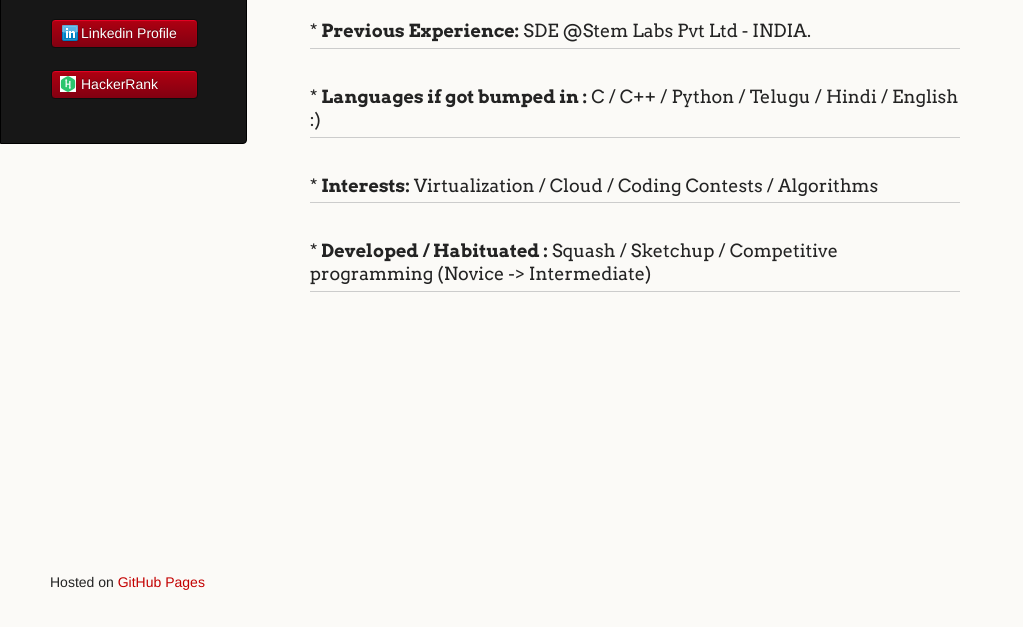
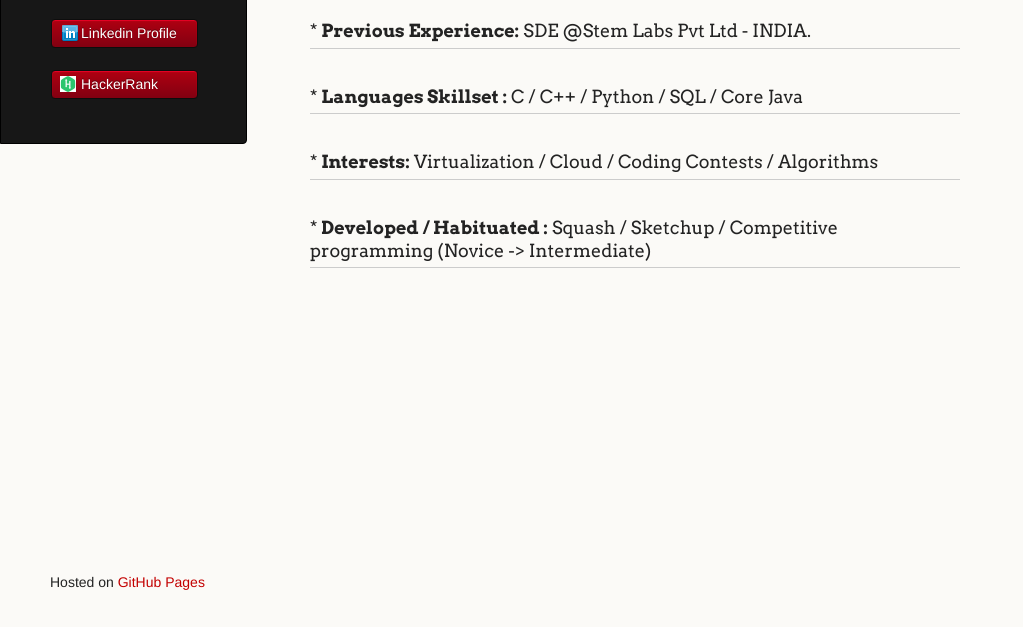
Before and after one commit to Malli25/Malli25.github.io, a plain HTML site: page index.html in a window 1280 px wide. Shown: the part 173-800 px from the top of the page, without its empty margins (0-1023 px from the left). Drawn offline with Linux system fonts and the light colour scheme.

Commit message:
Update index.html

```diff
--- a/index.html
+++ b/index.html
@@ -45,7 +45,7 @@
 <a id="-current-profession-sde-stem-labs-india" class="anchor" href="#-current-profession-sde-stem-labs-india" aria-hidden="true"><span class="octicon octicon-link"></span></a>* <strong>Previous Experience:</strong> SDE @Stem Labs Pvt Ltd - INDIA.</h3>
 
 <h3>
-<a id="-language-to-speak-if-bumped-in--telugu--hindi--english--c--c--python--" class="anchor" href="#-language-to-speak-if-bumped-in--telugu--hindi--english--c--c--python--" aria-hidden="true"><span class="octicon octicon-link"></span></a>* <strong>Languages if got bumped in :</strong> C / C++ / Python / Telugu / Hindi / English   :)</h3>
+<a id="-language-to-speak-if-bumped-in--telugu--hindi--english--c--c--python--" class="anchor" href="#-language-to-speak-if-bumped-in--telugu--hindi--english--c--c--python--" aria-hidden="true"><span class="octicon octicon-link"></span></a>* <strong>Languages Skillset :</strong> C / C++ / Python / SQL / Core Java </h3>
 
 <h3>
 <a id="-would-crash-inhang-out-if-you-talk-about--virtualization--cloud--coding-contests--algorithms--animes--marvel-" class="anchor" href="#-would-crash-inhang-out-if-you-talk-about--virtualization--cloud--coding-contests--algorithms--animes--marvel-" aria-hidden="true"><span class="octicon octicon-link"></span></a>* <strong>Interests:</strong> Virtualization / Cloud / Coding Contests / Algorithms </h3>
```
